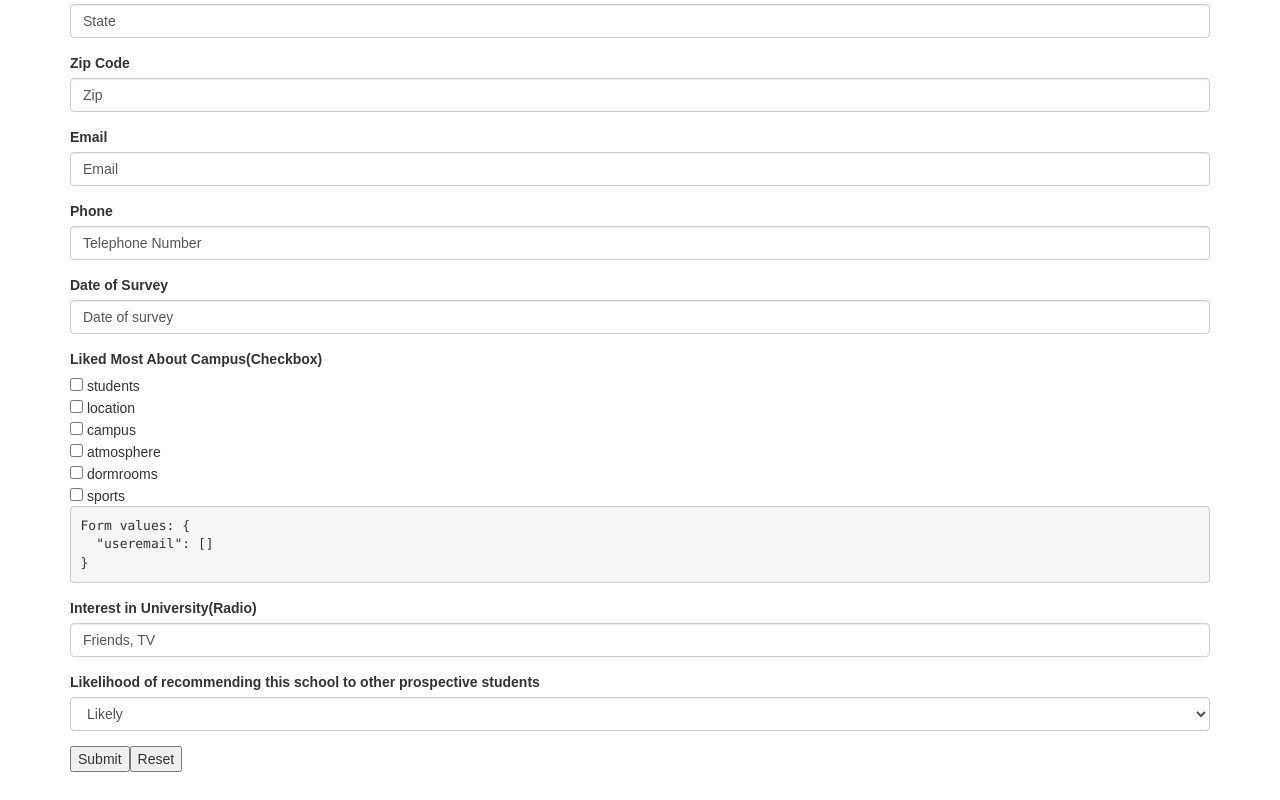
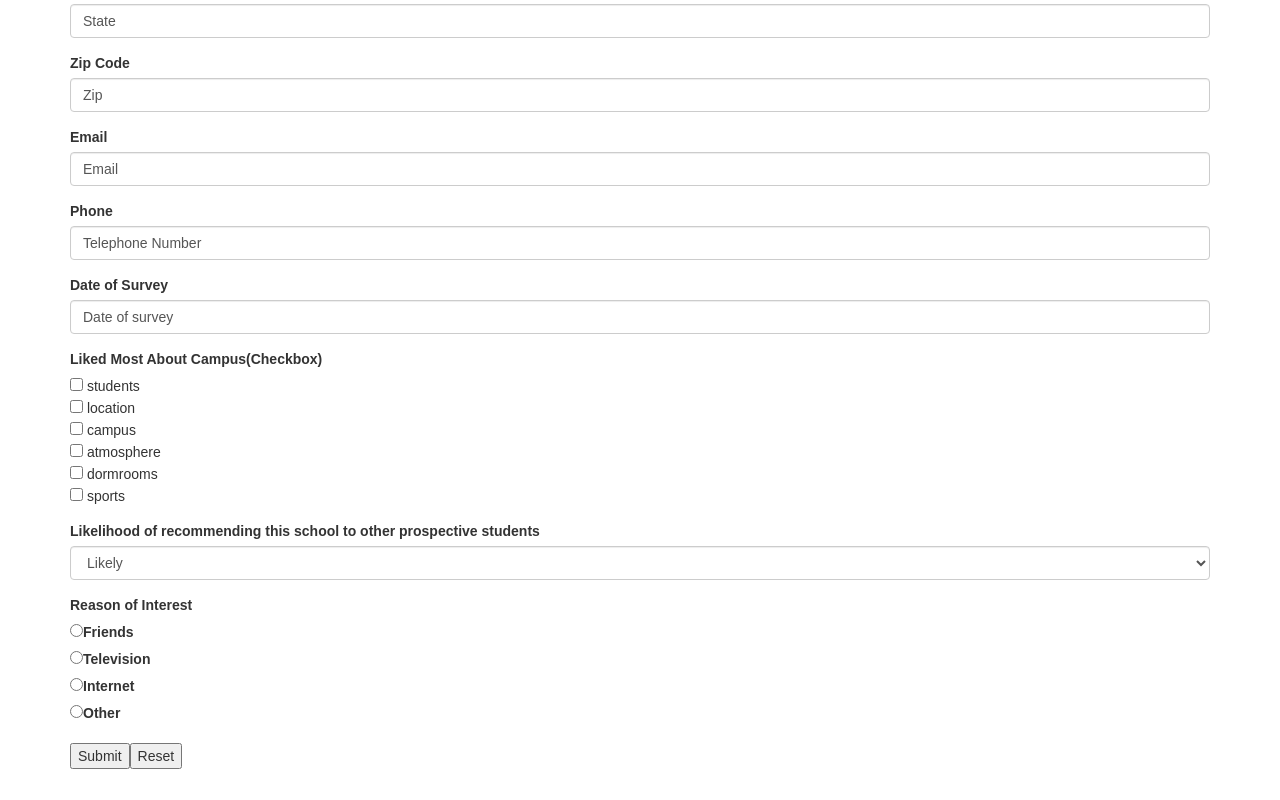
Before and after one commit to GauravBahl/angular_dynamodb_aws, an Angular app in the folder swe645assignment4/: page /student-survey-form in a window 1280 px wide. Shown: the part 502-1302 px from the top of the page. Built offline with nearby package versions, Linux system fonts and the light colour scheme.

Commit message:
Final Commit

```diff
--- a/swe645assignment4/src/app/student-survey-form/student-survey-form.component.html
+++ b/swe645assignment4/src/app/student-survey-form/student-survey-form.component.html
@@ -62,19 +62,18 @@
      <div class = "form-group">
        <form [formGroup]="myForm">
         <label for = "name">Liked Most About Campus(Checkbox)</label>
+        <!-- <input type = "text" class = "form-control" id = "hobbies"
+           [(ngModel)] = "model.hobbies" name = "hobbies"> -->
         <div *ngFor="let data of emails">
              <input type="checkbox" (change)="onChange(data.email, $event.target.checked)"> {{data.email}}<br>
         </div>
       </form>
-      <pre>Form values: {{myForm.value | json}}</pre>
+
      </div>
 
 
-     <div class = "form-group">
-            <label for = "name">Interest in University(Radio) </label>
-            <input type = "text" class = "form-control" id = "favLocation"
-               [(ngModel)] = "model.favLocation" name = "favLocation">
-         </div>
+
+
      <div class = "form-group">
         <label for = "recommend">Likelihood of recommending this school to other prospective students</label>
            <select class="form-control" id="recommend"
@@ -90,6 +89,27 @@
            </select>
      </div>
 
+
+     <div class = "form-group">
+            <label>Reason of Interest</label>
+            <div class="form-check">
+               <input class="form-check-input" [(ngModel)] = "model.favLocation" type="radio" name="favLocation" value="friends">
+               <label class="form-check-label">Friends</label>
+            </div>
+            <div class="form-check">
+                  <input class="form-check-input" [(ngModel)] = "model.favLocation" type="radio" name="favLocation" value="television">
+                  <label class="form-check-label">Television</label>
+            </div>
+            <div class="form-check">
+                  <input class="form-check-input" [(ngModel)] = "model.favLocation" type="radio" name="favLocation" value="internet">
+                  <label class="form-check-label">Internet</label>
+            </div>
+            <div class="form-check">
+                  <input class="form-check-input" [(ngModel)] = "model.favLocation" type="radio" name="favLocation" value="other">
+                  <label class="form-check-label">Other</label>
+            </div>
+      </div>
+
      <!-- <input type="submit" class="btn btn-default" (click)="onPost()"> -->
      <input type="submit">
 
--- a/swe645assignment4/src/app/student-survey-form/student-survey-form.component.ts
+++ b/swe645assignment4/src/app/student-survey-form/student-survey-form.component.ts
@@ -56,7 +56,15 @@ export class StudentSurveyFormComponent implements OnInit {
     }
 
     this.logs = emailFormArray.value.toString();
+
     console.log('String values = '+this.logs);
+
+    this.model = new Student("first name", "last name", "Street Address", "City",
+     "State", "Zip", "Email", "Telephone Number", "Date of survey",
+      this.logs,
+      this.options[0],
+      "Friends, TV");
+
   }
 
 }
```
